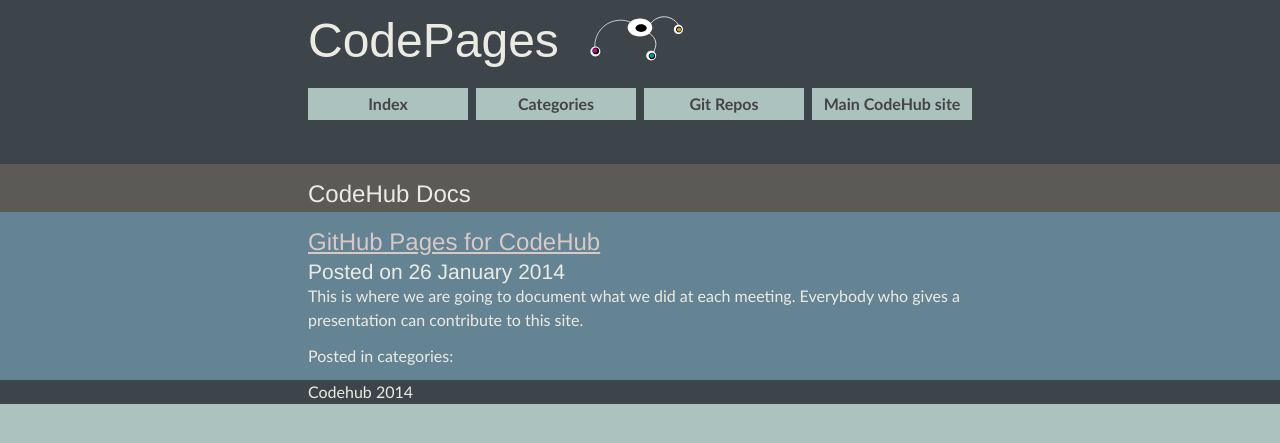
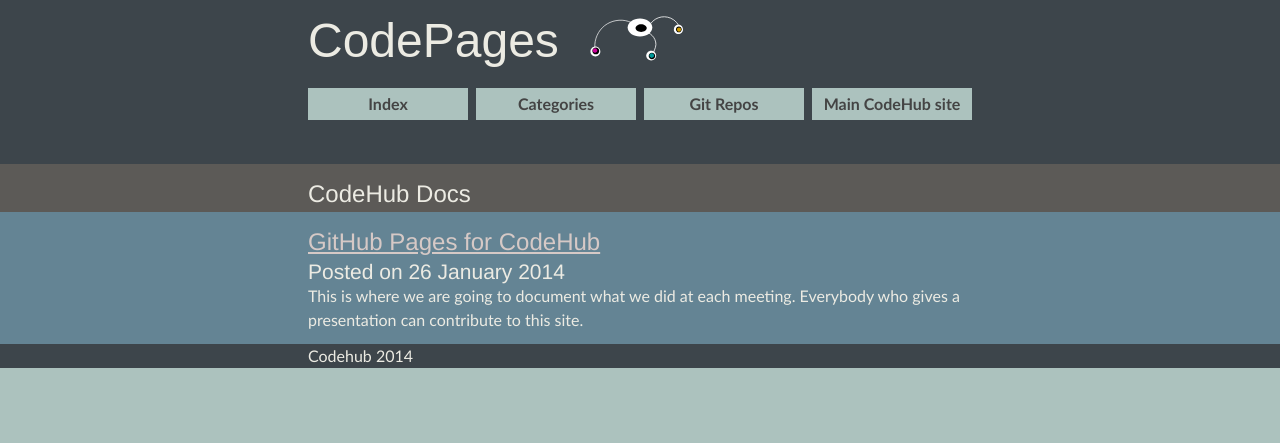
Before and after one commit to CodeHubOrg/codehuborg.github.io, a Jekyll site: the page built from index.html, in a window 1280 px wide. Shown: the top 443 px of the page. Built offline with Jekyll 4.4.1, drawn with Linux system fonts in a browser that asks for light colours; some web fonts are replaced.

Commit message:
leaving categories below post for now

```diff
--- a/_layouts/default.html
+++ b/_layouts/default.html
@@ -38,13 +38,7 @@
   </div>
     <section class="organisers section">
     {{ content }}
-    {% if page.categories != '' %}
-    <p>Posted in categories:
-      {% for category in page.categories %}
-        <a href="/categories.html#{{ category | first }}">{{ category | first }}</a>
-      {% endfor %}
-    </p>
-    {% endif %}
+
     </section>
   <footer id="footer"><div class="inner">Codehub 2014</div></footer>
 </body>
```
